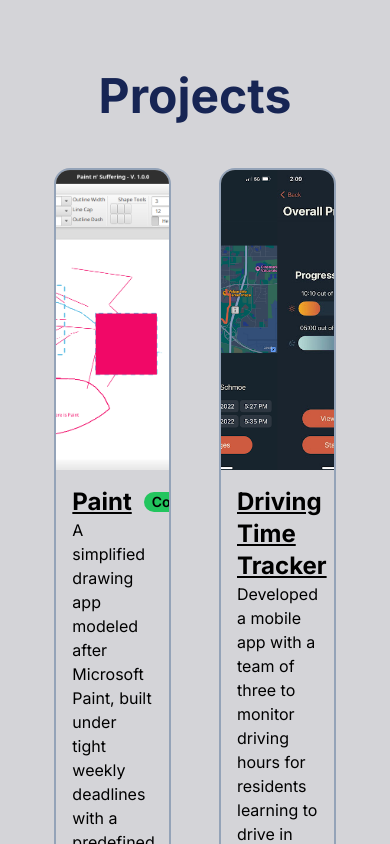
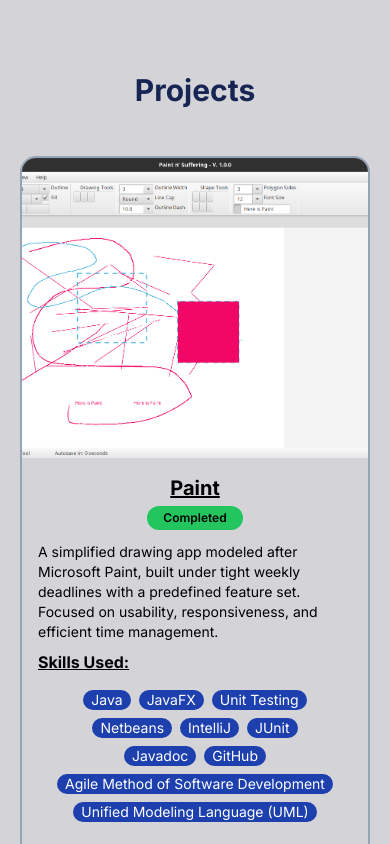
Before and after one commit to chrgarcia19/chrgarcia19.github.io, a Next.js app: page /projects in a window 390 px wide. Shown: the top 844 px of the page. Built offline with nearby package versions, Linux system fonts and the light colour scheme.

Commit message:
Enhanced styling on the projects section to accommodate on different screen sizes

```diff
--- a/src/app/page.tsx
+++ b/src/app/page.tsx
@@ -12,8 +12,8 @@ export default function Home() {
       <Homepage />
       <AboutMe />
       <Skills />
-      {/*<Projects />
-      <Contact />*/}
+      <Projects />
+      {/*<Contact />*/}
     </>
   );
 }
--- a/src/app/projects/page.tsx
+++ b/src/app/projects/page.tsx
@@ -8,9 +8,9 @@ import portfolioImage from "@/../public/Portfolio.png";
 const Projects = () => {
     return (
         <>
-            <div id="projects" className="flex flex-col flex-grow p-5 pt-14 w-full gap-8 bg-zinc-300 dark:bg-zinc-800">
-                <h2 className="flex justify-center items-center font-bold text-5xl text-blue-950 dark:text-blue-300 p-4">Projects</h2>
-                <div className="flex flex-row flex-wrap gap-12 justify-center">
+            <div id="projects" className="flex flex-col flex-grow justify-center items-center p-5 pt-14 w-full gap-8 bg-zinc-300 dark:bg-zinc-800">
+                <h2 className="flex justify-center items-center font-bold text-5xl max-sm:text-3xl text-blue-950 dark:text-blue-300 p-4">Projects</h2>
+                <div className="flex md:flex-row max-md:flex-col flex-wrap gap-12 justify-center">
                     <ProjectCard
                         name={"Paint"}
                         description={"A simplified drawing app modeled after Microsoft Paint, built under tight weekly deadlines with a predefined feature set. Focused on usability, responsiveness, and efficient time management."}
--- a/src/components/ProjectCard.tsx
+++ b/src/components/ProjectCard.tsx
@@ -25,34 +25,36 @@ const ProjectCard = (props: Props) => {
     return (
         <>
             <div onMouseEnter={itemEntered} onMouseLeave={itemExited}
-                className={`flex flex-col rounded-2xl border-2 border-slate-400 dark:border-slate-700 w-1/3 overflow-hidden ${isHovered ? `shadow-xl shadow-slate-500` : ''}`}>
+                className={`flex flex-col rounded-2xl border-2 border-slate-400 dark:border-slate-700 w-1/3 max-xl:w-5/12 max-md:w-full overflow-hidden ${isHovered ? `shadow-xl shadow-slate-500` : ''}`}>
                 <div className="relative w-full h-[300px]">
                     <Image className="object-cover object-center" src={props.image} alt={props.imageAlt} fill sizes="(max-width: 768px) 100vw, (max-width: 1200px) 50vw, 33vw" />
                 </div>
                 <div className="flex flex-col p-4 w-full">
-                    <span className="flex flex-row items-center space-x-3">
-                        <p className="font-bold text-2xl underline">{props.name}</p>
+                    <span className="flex xl:flex-row max-md:flex-col items-center pb-2 xl:space-x-4">
+                        <p className="font-bold text-2xl max-md:text-xl underline text-center">{props.name}</p>
+                        <div className="p-1">
                             {props.status && (
-                            <p className="bg-green-500 dark:bg-green-600 font-semibold w-fit rounded-full px-2 text-sm">Completed</p>
+                                <p className="bg-green-500 dark:bg-green-600 font-semibold w-fit rounded-full px-2 max-xl:px-4 max-xl:py-1 text-sm max-md:text-xs text-center">Completed</p>
                             ) || (
-                            <p className="bg-yellow-300 dark:bg-yellow-500 font-semibold w-fit rounded-full px-2 text-sm">In Progress</p>
+                                <p className="bg-yellow-300 dark:bg-yellow-500 font-semibold w-fit rounded-full px-2 max-xl:px-4 max-xl:py-1 text-sm max-md:text-xs text-center">In Progress</p>
                             )}
+                        </div>
                     </span>
-                    <p>{props.description}</p>
-                    <span className="p-1">
+                    <p className="max-md:text-sm">{props.description}</p>
+                    <span className="pt-2">
                         <p className="font-bold underline">Skills Used:</p>
-                    <div className="flex flex-wrap gap-2 p-2 m-2 place-content-center">
+                        <div className="flex flex-wrap gap-2 p-2 m-2 place-content-center text-center">
                             {props.skills.map((skill: String, index: number) => (
                                 <div key={index}>
-                                <ItemBox color={"bg-blue-800 dark:bg-blue-300"} hoveredColor={"bg-blue-950 dark:bg-blue-600"} width={""} boxType={"rounded-full"} padding={"px-2"} other={"text-white dark:text-black"}>
+                                    <ItemBox color={"bg-blue-800 dark:bg-blue-300"} hoveredColor={"bg-blue-950 dark:bg-blue-600"} width={""} boxType={"rounded-full"} padding={"px-2"} other={"text-white dark:text-black max-md:text-sm"}>
                                         {skill}
                                     </ItemBox>
                                 </div>
                             ))}
                         </div>
                     </span>
-                    <div className="flex p-2">
-                        <StyledButton href={props.link} text={"GitHub"} color={"bg-green-500"} hoveredColor={"bg-green-200"} icon={<SiGithub />} other={"w-full text-center"} />
+                    <div className="flex pt-2">
+                        <StyledButton href={props.link} text={"GitHub"} color={"bg-green-500"} hoveredColor={"bg-green-200"} icon={<SiGithub />} other={"w-full text-center"} textSize={""} padding={""} />
                     </div>
                 </div>
             </div>
```
Lines whose indentation alone changed are shown as unchanged.
